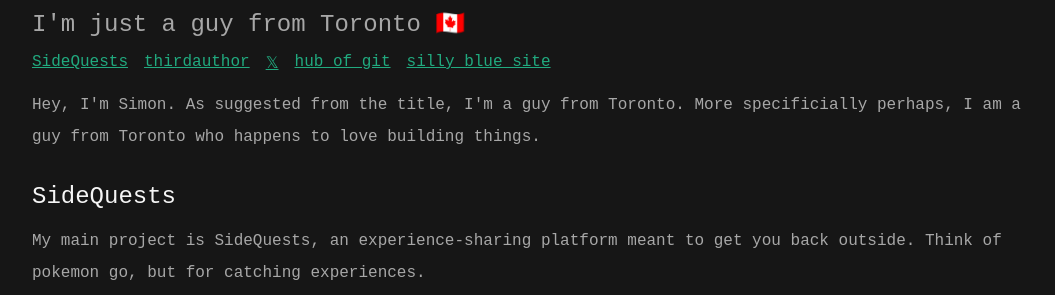
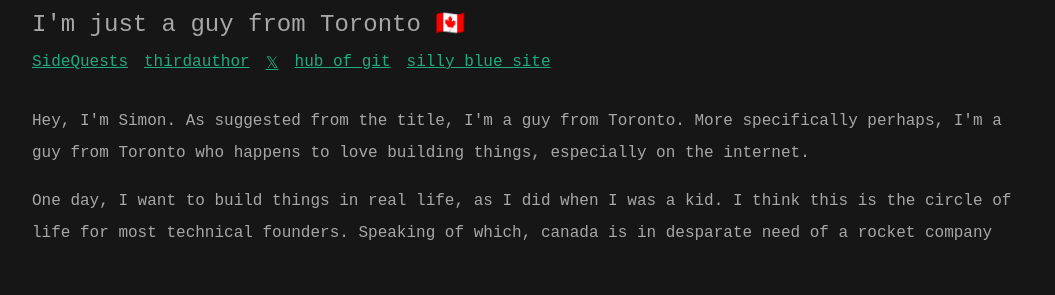
Before and after one commit to simonmxtthews/simonmxtthews.github.io, a plain HTML site: page index.html in a window 1280 px wide. Shown: the part 115-410 px from the top of the page, without its empty margins (112-1167 px from the left). Drawn offline with Linux system fonts and the light colour scheme.

Commit message:
fixes typo

```diff
--- a/index.html
+++ b/index.html
@@ -52,6 +52,7 @@
             display: flex;
             flex-wrap: wrap;
             gap: 1rem;
+            padding-bottom: 1rem;
         }
         a {
             color: #21aa7f;
@@ -98,9 +99,11 @@
             <a href="https://thirdauthor.com">thirdauthor</a>
             <a href="https://x.com/simonmxtthews">𝕏</a>
             <a href="https://github.com/simonmxtthews">hub of git</a>
-            <a href="https://www.linkedin.com/in/simon-matthews-12214a122/">silly blue site</a>
+            <a href="https://www.linkedin.com/in/matthews-">silly blue site</a>
         </div>
-        <p>Hey, I'm Simon. As suggested from the title, I'm a guy from Toronto. More specificially perhaps, I am a guy from Toronto who happens to love building things.</p>
+        <p>Hey, I'm Simon. As suggested from the title, I'm a guy from Toronto. More specifically perhaps, I'm a guy from Toronto who happens to love building things, especially on the internet.</p>
+        <p>One day, I want to build things in real life, as I did when I was a kid. I think this is the circle of life for most technical founders. Speaking of which, canada is in desparate need of a rocket company</p>
+        </p>
         <h2>SideQuests</h2>
         <p>My main project is SideQuests, an experience-sharing platform meant to get you back outside. Think of pokemon go, but for catching experiences.</p>
         <a href="https://playsidequests.com">
```
